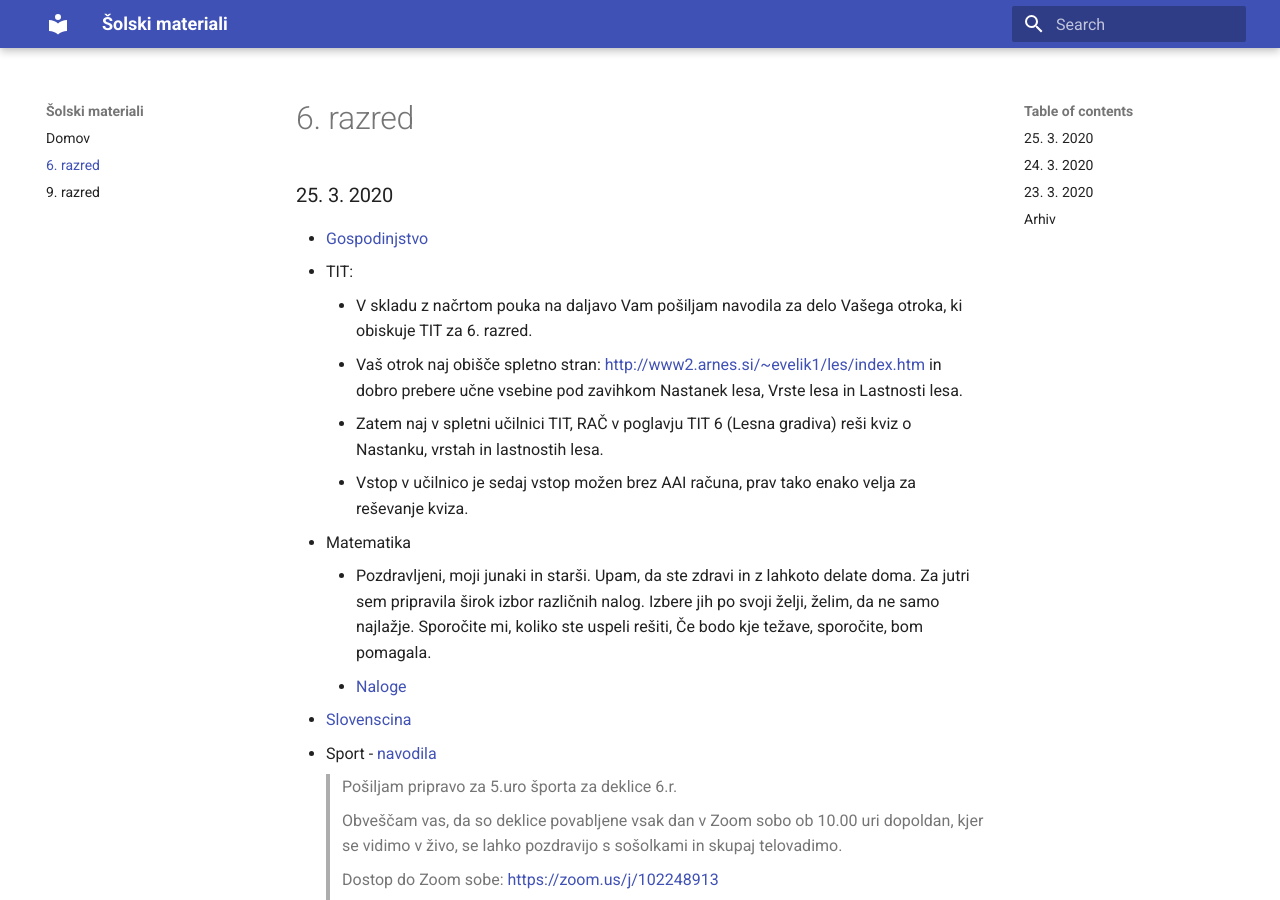
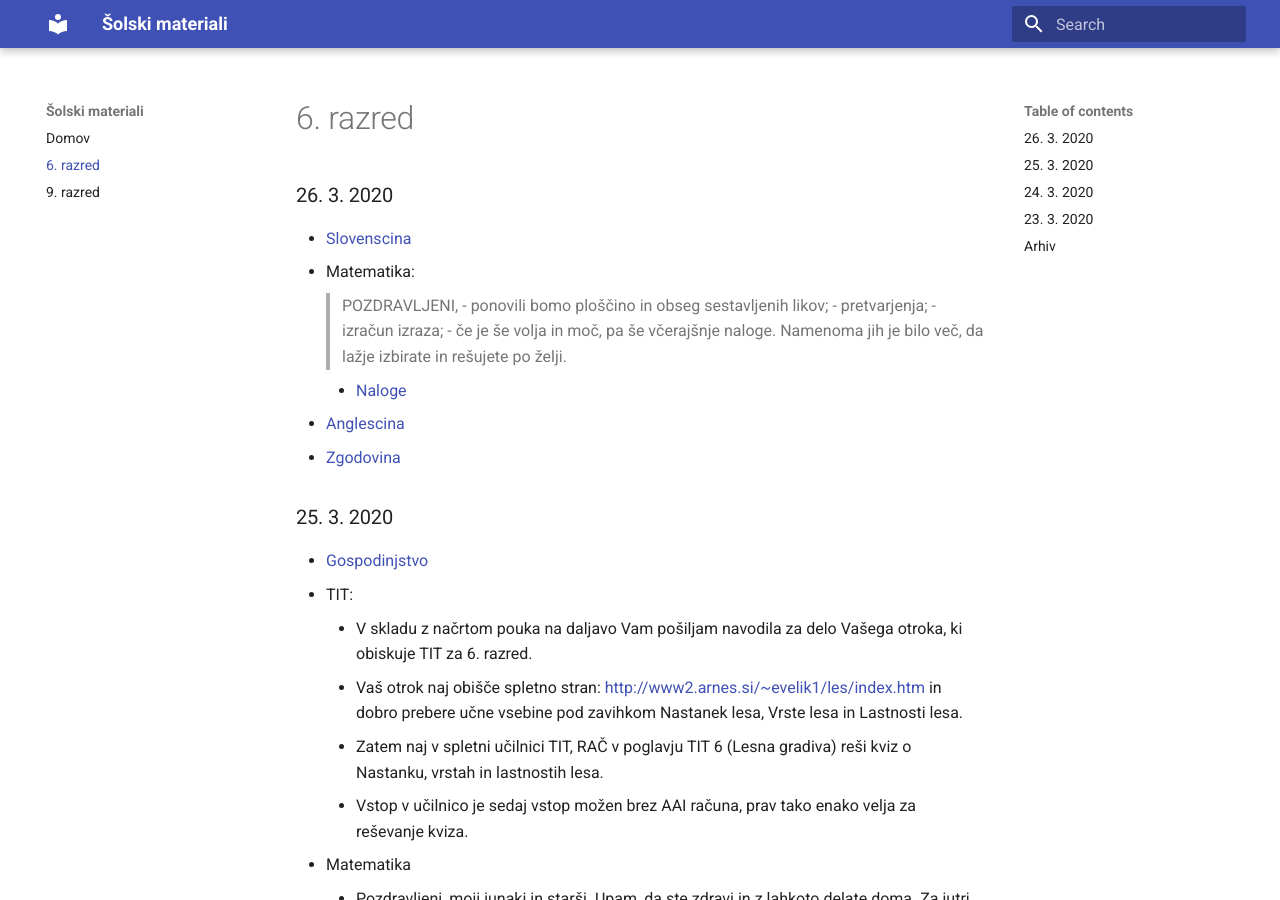
Before and after one commit to skyflyer/solski-materiali, an MkDocs documentation site: the page built from docs/6razred/index.md, in a window 1280 px wide and 900 px high. Built offline with MkDocs 1.6.1 and Material for MkDocs 9.7.7, drawn with Linux system fonts in a browser that asks for light colours.

Commit message:
26. 3. 2020 - zgodovina

```diff
--- a/docs/6razred/index.md
+++ b/docs/6razred/index.md
@@ -2,6 +2,23 @@
 title: 6. razred
 summary: ucna snov za 6. razred
 ---
+
+### 26. 3. 2020
+
+* [Slovenscina](slovenscina/2020-03-26-slovenscina.pdf)
+* Matematika:
+
+    >POZDRAVLJENI,
+    >- ponovili bomo ploščino in obseg sestavljenih likov;
+    >- pretvarjenja;
+    >- izračun izraza;
+    >- če je še volja in moč, pa še včerajšnje naloge.
+    >Namenoma jih je bilo več, da lažje izbirate in rešujete po želji.
+
+    * [Naloge](matematika/2020-03-26-matematika.pdf)
+
+* [Anglescina](anglescina/2020-03-26-anglescina.pdf)
+* [Zgodovina](zgodovina/2020-03-26-zgodovina.pdf)
 
 ### 25. 3. 2020
 
```
Also changed, not shown: 4 other files.
